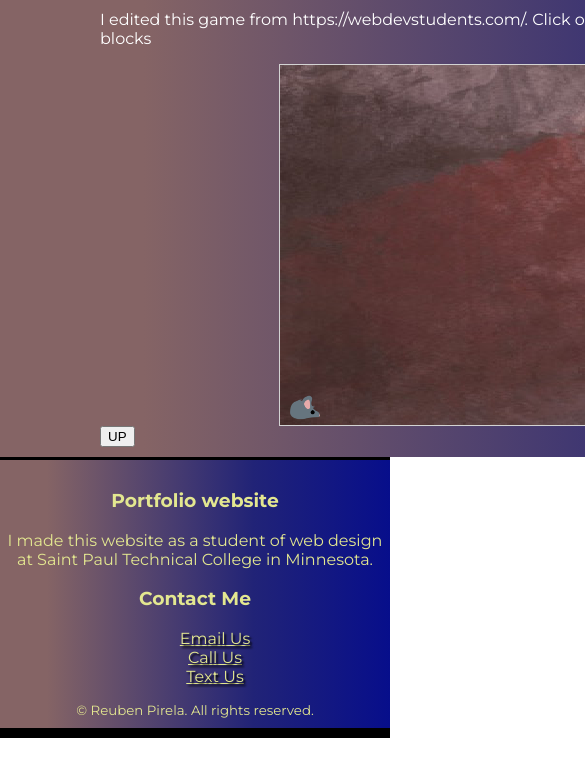
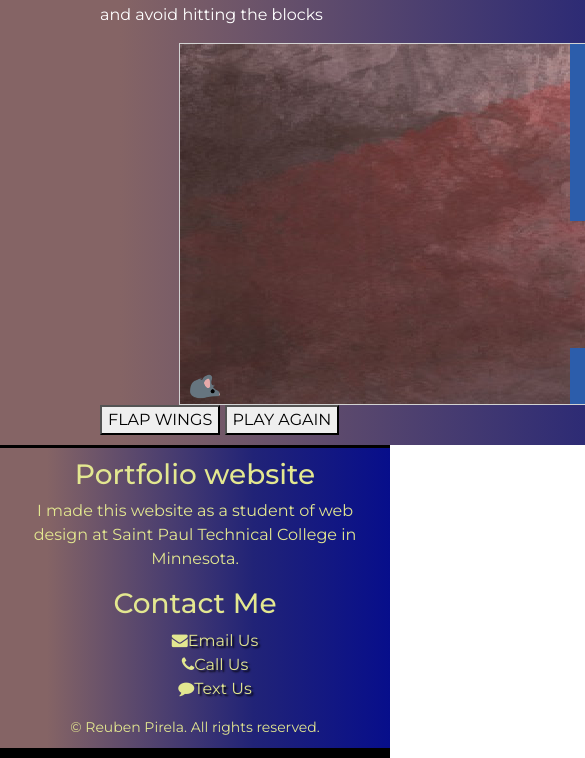
Before and after one commit to ratsune-miku/PROJECTNAME, a plain HTML site: page game.html in a window 390 px wide. Shown: the part 386-1144 px from the top of the page, 585 px wide, since content can reach past the window. Drawn offline with nearby package versions, Linux system fonts and the light colour scheme.

Commit message:
Update game.html

```diff
--- a/game.html
+++ b/game.html
@@ -1,11 +1,12 @@
 <html lang="en">
 <head>
-	<title>Reuben Pirela Portfolio :: Portfolio</title>
+	<title>Rat Fly</title>
 	<meta name="description" content="This is the portfolio page of Reuben Pirela, an aspiring graphic designer and animator">
 	<meta charset="utf-8">
 	<meta name="viewport" content="width=device-width, initial-scale=1, minimum-scale=1" />
-	<meta name="description" content="This is an example of a meta description. This will often show up in search results so it is important to write a high quality description for each page of a website">
-	<title>WEBSITE NAME::PAGE NAME</title>
+	<meta name="description" content="rat fly is a student edited javascript game made by reuben pirela">
+	<link rel="stylesheet" href="https://cdn.jsdelivr.net/npm/bootstrap@4.6.1/dist/css/bootstrap.min.css">
+	<link rel="stylesheet" href="https://cdnjs.cloudflare.com/ajax/libs/font-awesome/4.7.0/css/font-awesome.min.css">
 	<link rel="stylesheet" href="style.css">
 		<style>
 		  canvas {
@@ -44,13 +45,27 @@
 	<main>
 		<p>I edited this game from https://webdevstudents.com/. Click on the UP button to make the Rat go up and avoid hitting the blocks</p>
 		<div id="game" ></div>
-		<div class="game-controls">
-		  <button class="myButton" onmousedown="accelerate(-0.2)" onmouseup="accelerate(0.05)">UP</button>
+			<div class="game-controls desktop">
+				<button class="myButton" onmousedown="accelerate(-0.2)" onmouseup="accelerate(0.05)">FLAP WINGS</button>
+			<a href="" ><button class="myButton">PLAY AGAIN</button></a>
 		</div>
+
+			<div class="game-controls mobile">
+				<button class="myButton" ontouchstart="accelerate(-0.2)" ontouchend="accelerate(0.05)">FLAP WINGS</button>
+			<a href="" ><button class="myButton">PLAY AGAIN</button></a>
+		</div>
+
 	<script>
+	  var canvasWidth = 640;
+	  var canvasHeight = 360;
+
       var myGamePiece;
       var myObstacles = [];
       var myScore;
+	  	  if (window.innerWidth < 768){
+		  canvasWidth = 300;
+		  canvasHeight= 300;
+	  }
 
       function startGame() {
           myGamePiece = new component(30, 30, "images/rat.png", 10, 120, "image");
@@ -168,6 +183,8 @@
       function accelerate(n) {
           myGamePiece.gravity = n;
       }
+
+
    </script>
    </main>
    <footer>
@@ -180,9 +197,9 @@
 				<div class="col-sm-6">
 					<h3>Contact Me</h3>
 					<ul>
-						<li><i class="fa solid fa-envelope"></i><a href="mailto:admin@websitesdeluxe.com">Email Us</a></li>
-						<li><i class="fa solid fa-phone"></i><a href="tel:8008675309">Call Us</a></li>
-						<li><i class="fa solid fa-comment"></i><a href="sms:8008675309">Text Us</a><br></li>
+						<li><i class="fa solid fa-envelope"></i><a href="mailto:jbfooi@yahoo.com">Email Us</a></li>
+						<li><i class="fa solid fa-phone"></i><a href="tel:7637422262">Call Us</a></li>
+						<li><i class="fa solid fa-comment"></i><a href="sms:7637422262">Text Us</a><br></li>
 					</ul>
 				</div>
 			</div><!--This closes the row-->
@@ -193,5 +210,8 @@
 				<small>&copy; Reuben Pirela. All rights reserved.</small>
 		</div
 	</footer>
+	<script src="https://cdn.jsdelivr.net/npm/jquery@3.6.0/dist/jquery.slim.min.js"></script>
+	<script src="https://cdn.jsdelivr.net/npm/popper.js@1.16.1/dist/umd/popper.min.js"></script>
+	<script src="https://cdn.jsdelivr.net/npm/bootstrap@4.6.1/dist/js/bootstrap.bundle.min.js"></script>
 </body>
 </html>
```
